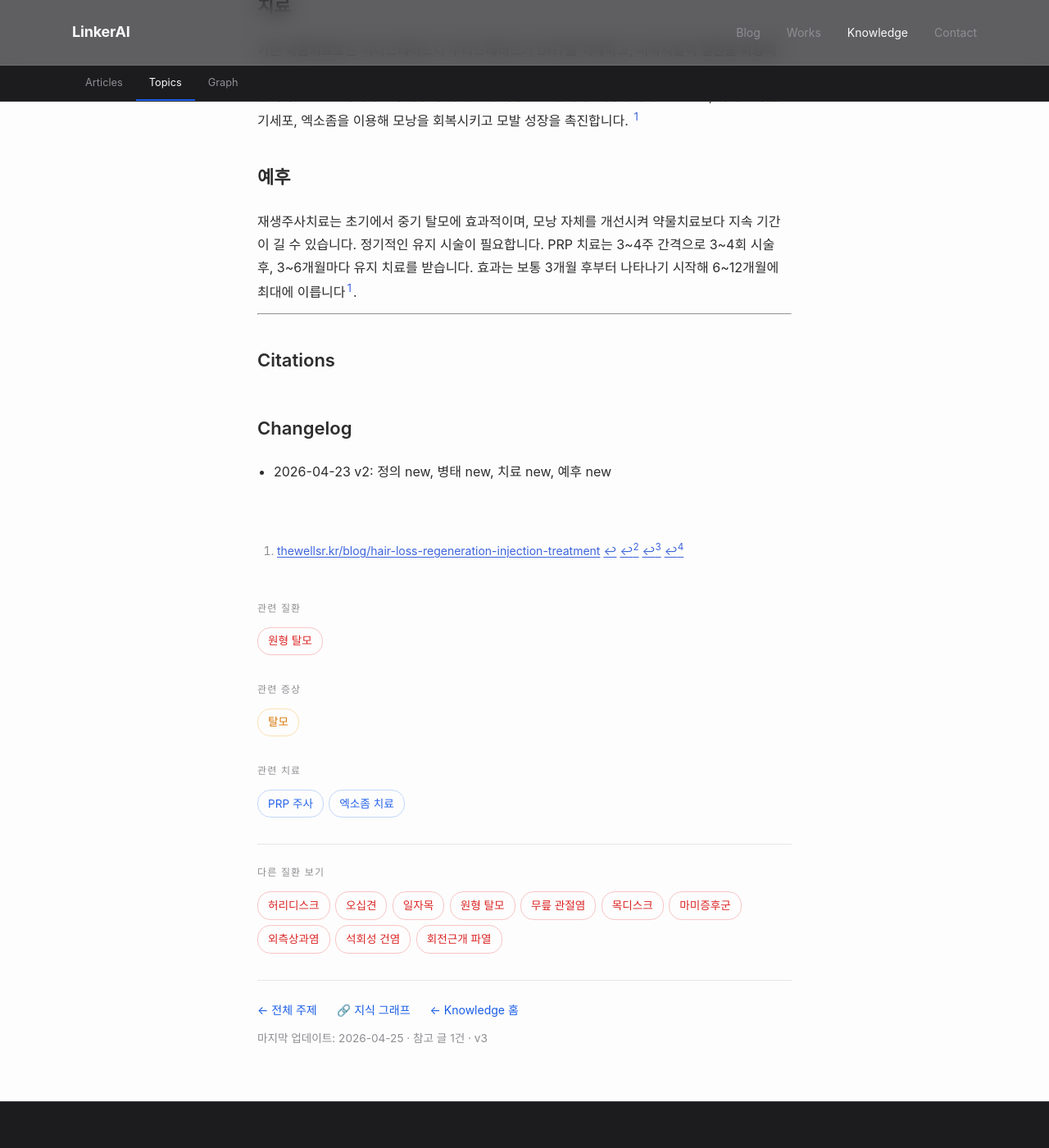
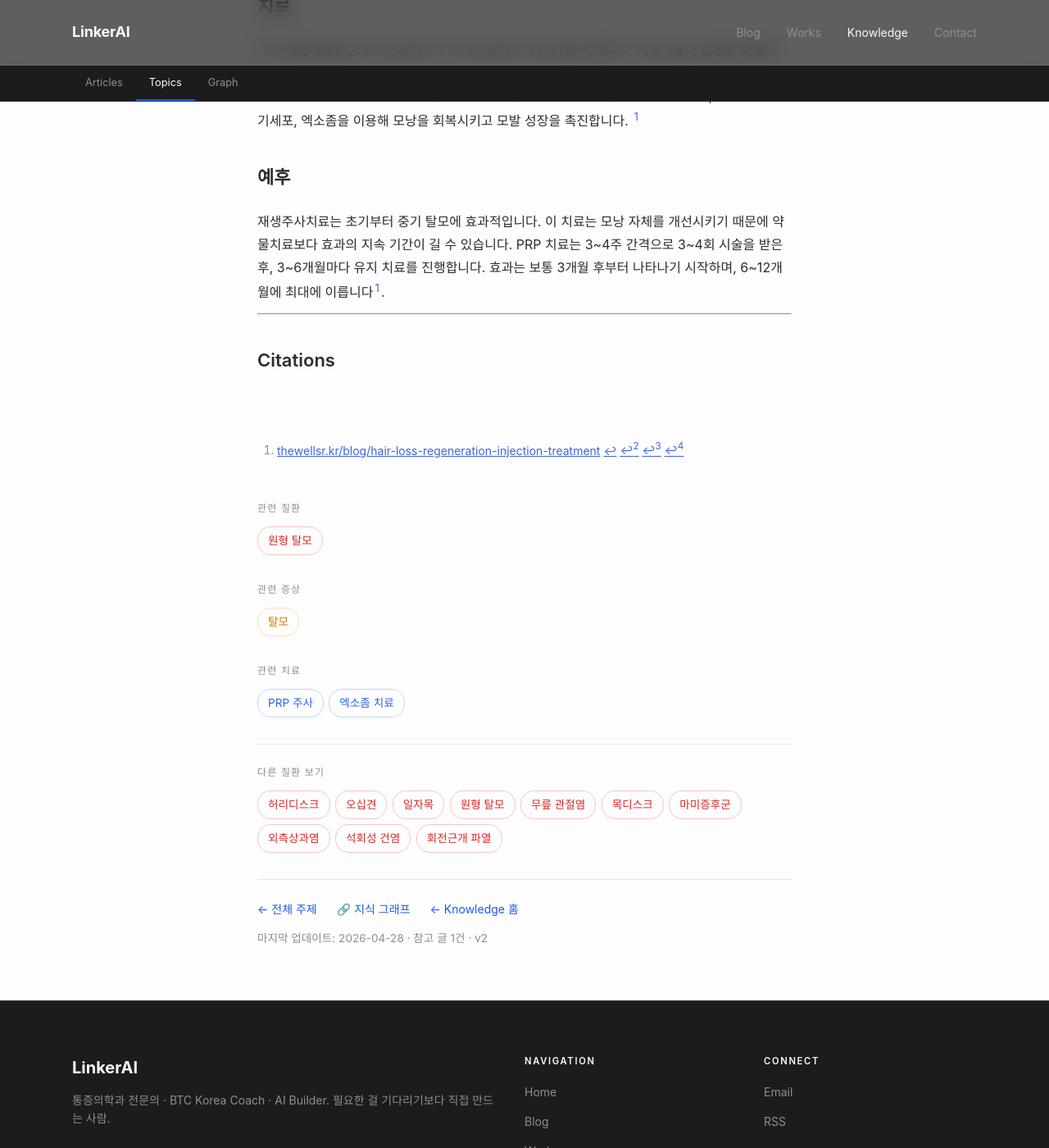
Before and after one commit to feelharmony/linkare-medical-knowledge, a Jekyll site: the page built from conditions/androgenetic-alopecia.md, in a window 1280 px wide and 1400 px high, scrolled down 782 px. Shown: the whole window at 82% size. Built offline with Jekyll 4.4.1, drawn with Linux system fonts in a browser that asks for light colours; some web fonts are replaced.

Commit message:
auto-sync entity: 남성형 탈모 (androgenetic-alopecia) — finalize

```diff
--- a/conditions/androgenetic-alopecia.md
+++ b/conditions/androgenetic-alopecia.md
@@ -6,9 +6,9 @@ permalink: /conditions/androgenetic-alopecia/
 title: 남성형 탈모
 description: 안드로젠 호르몬에 의한 유전성 탈모
 title_en: androgenetic alopecia
-last_reviewed: '2026-04-25'
+last_reviewed: '2026-04-28'
 source_count: 1
-version: 3
+version: 2
 ---
 ## 정의
 남성형 탈모는 호르몬의 영향을 받아 발생하는 탈모로, 안드로겐 호르몬의 영향으로 모낭이 축소되어 발생합니다. [^1]
@@ -20,12 +20,9 @@ version: 3
 기존 약물치료로는 피나스테리드나 두타스테리드가 DHT를 억제하고, 미녹시딜이 혈관을 확장해 모발 성장을 돕습니다. 하지만 약을 끊으면 탈모가 다시 진행되고, 이미 손상된 모낭은 회복이 어렵습니다. 호르몬 억제제는 성기능 장애 같은 부작용도 있습니다. 재생주사치료는 PRP, 자가조직 줄기세포, 엑소좀을 이용해 모낭을 회복시키고 모발 성장을 촉진합니다. [^1]
 
 ## 예후
-재생주사치료는 초기에서 중기 탈모에 효과적이며, 모낭 자체를 개선시켜 약물치료보다 지속 기간이 길 수 있습니다. 정기적인 유지 시술이 필요합니다. PRP 치료는 3~4주 간격으로 3~4회 시술 후, 3~6개월마다 유지 치료를 받습니다. 효과는 보통 3개월 후부터 나타나기 시작해 6~12개월에 최대에 이릅니다[^1].
+재생주사치료는 초기부터 중기 탈모에 효과적입니다. 이 치료는 모낭 자체를 개선시키기 때문에 약물치료보다 효과의 지속 기간이 길 수 있습니다. PRP 치료는 3~4주 간격으로 3~4회 시술을 받은 후, 3~6개월마다 유지 치료를 진행합니다. 효과는 보통 3개월 후부터 나타나기 시작하며, 6~12개월에 최대에 이릅니다[^1].
 
 ---
 
 ## Citations
 [^1]: [thewellsr.kr/blog/hair-loss-regeneration-injection-treatment](https://thewellsr.kr/blog/hair-loss-regeneration-injection-treatment)
-
-## Changelog
-- 2026-04-23 v2: 정의 new, 병태 new, 치료 new, 예후 new
```
